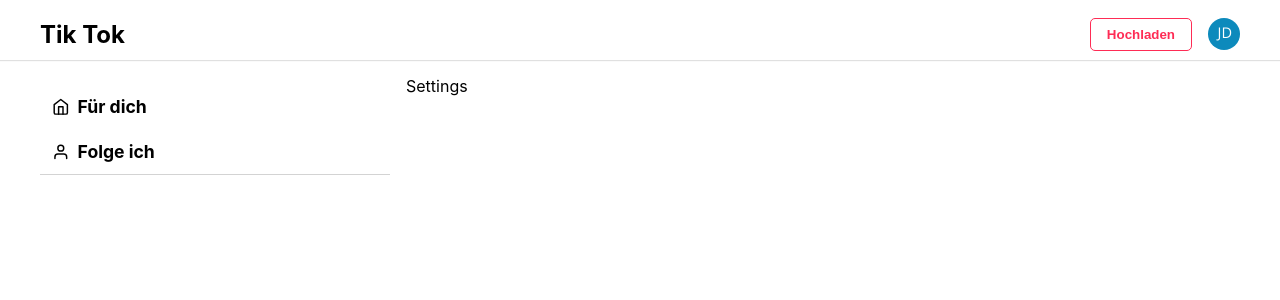
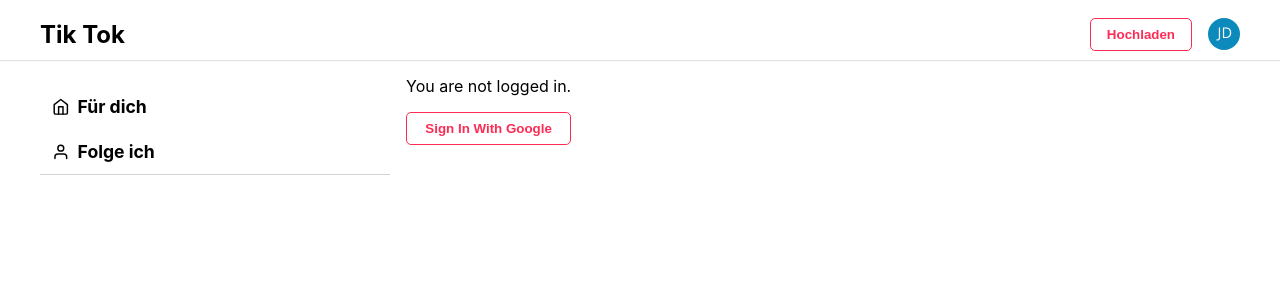
Before and after one commit to mpleines/tiktok-clone, a Next.js app: page /settings in a window 1280 px wide. Shown: the top 300 px of the page. Built offline with nearby package versions, Linux system fonts and the light colour scheme; no server answers.

Commit message:
add google login method

```diff
--- a/components/Button/Button.tsx
+++ b/components/Button/Button.tsx
@@ -3,9 +3,10 @@
 
 interface ButtonProps {
   title: string;
-  onClick: () => void;
+  onClick?: () => void;
   icon?: ReactNode;
   color?: 'primary';
+  type?: 'button' | 'submit';
 }
 
 const Button: FunctionComponent<ButtonProps> = ({
@@ -13,9 +14,10 @@
   onClick,
   icon,
   color = 'primary',
+  type = 'button',
 }) => {
   return (
-    <button onClick={onClick} className={styles[color]}>
+    <button onClick={onClick} className={styles[color]} type={type}>
       {icon && icon}
       {title}
     </button>
--- /dev/null
+++ b/components/Input/Input.module.css
@@ -0,0 +1,17 @@
+.wrapper {
+  display: flex;
+  flex-direction: column;
+}
+
+.label {
+  font-weight: 700;
+}
+
+.input {
+  padding: 8px 12px;
+  border-radius: 5px;
+  background: var(--secondary-color);
+  border: none;
+  outline: currentcolor none medium;
+  color: rgb(22, 24, 35);
+}
--- a/components/Page/Page.module.css
+++ b/components/Page/Page.module.css
@@ -8,3 +8,10 @@
   justify-content: center;
   gap: 1rem;
 }
+
+.notLoggedIn {
+  display: flex;
+
+  flex-direction: column;
+  gap: 16px;
+}
--- a/components/Page/Page.tsx
+++ b/components/Page/Page.tsx
@@ -1,12 +1,29 @@
+import { useSession } from 'next-auth/react';
+import { useRouter } from 'next/router';
 import { FunctionComponent, ReactNode } from 'react';
+import Button from '../Button/Button';
 import styles from './Page.module.css';
+import { signIn } from 'next-auth/react';
 
 interface PageProps {
   children?: ReactNode;
+  sessionRequired?: boolean;
 }
 
-const Page: FunctionComponent<PageProps> = ({ children }) => {
-  return <main className={styles.wrapper}>{children}</main>;
+const Page: FunctionComponent<PageProps> = ({ children, sessionRequired }) => {
+  const { data: session } = useSession();
+  return (
+    <main className={styles.wrapper}>
+      {!session && sessionRequired ? (
+        <div className={styles.notLoggedIn}>
+          <span>You are not logged in.</span>
+          <Button title="Sign In With Google" onClick={signIn} />
+        </div>
+      ) : (
+        children
+      )}
+    </main>
+  );
 };
 
 export default Page;
--- a/package.json
+++ b/package.json
@@ -10,6 +10,7 @@
   },
   "dependencies": {
     "next": "12.2.5",
+    "next-auth": "^4.10.3",
     "react": "18.2.0",
     "react-dom": "18.2.0",
     "react-icons": "^4.4.0"
--- a/pages/following.tsx
+++ b/pages/following.tsx
@@ -5,7 +5,7 @@
 
 const Following: FunctionComponent<FollowingProps> = () => {
   return (
-    <Page>
+    <Page sessionRequired>
       <span> Coming soon...</span>
     </Page>
   );
--- a/pages/index.tsx
+++ b/pages/index.tsx
@@ -6,7 +6,7 @@
 const Home: NextPage = () => {
   return (
     <div className={styles.container}>
-      <Page>
+      <Page sessionRequired>
         <Post />
         <Post />
         <Post />
--- a/pages/settings.tsx
+++ b/pages/settings.tsx
@@ -1,12 +1,18 @@
+import { signOut, useSession } from 'next-auth/react';
 import { FunctionComponent } from 'react';
+import Button from '../components/Button/Button';
 import Page from '../components/Page/Page';
 
 interface SettingsProps {}
 
 const Settings: FunctionComponent<SettingsProps> = () => {
+  const session = useSession();
+
   return (
-    <Page>
-      <span>Settings</span>
+    <Page sessionRequired>
+      <h2>Settings</h2>
+      <span>Logged in as {session.data?.user?.email}</span>
+      <Button title="Logout" onClick={signOut} />
     </Page>
   );
 };
--- a/styles/globals.css
+++ b/styles/globals.css
@@ -11,10 +11,17 @@
   text-decoration: none;
 }
 
+fieldset {
+  border: none;
+  padding: 0;
+  margin: 0;
+}
+
 * {
   box-sizing: border-box;
 }
 
 :root {
   --primary-color: rgba(254, 44, 85, 1);
+  --secondary-color: rgba(22, 24, 35, 0.06);
 }
```
Also changed, not shown: components/Input/Input.tsx (added, +31 -0 lines), pages/_app.tsx (+4 -3 lines), pages/api/auth/[...nextauth].ts (added, +11 -0 lines), 1 other file (tests, documents, lock files or other folders).
